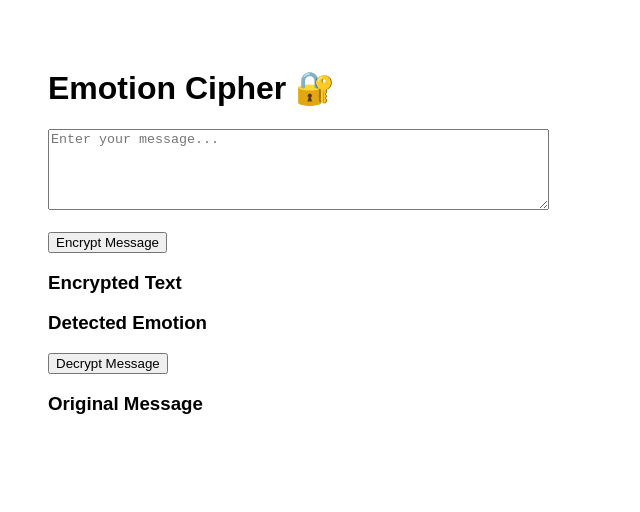
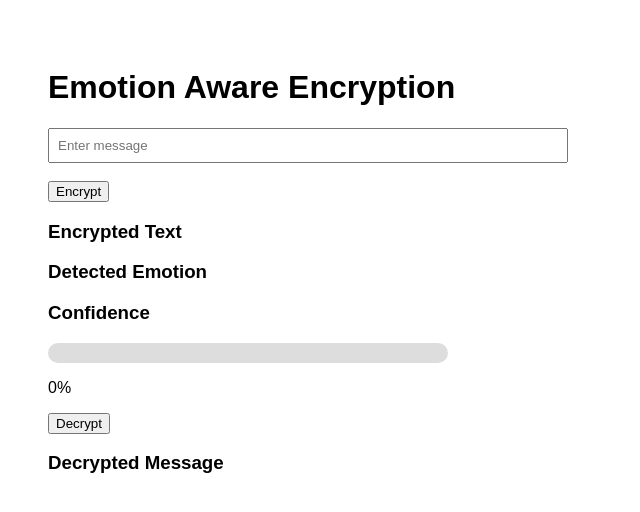
Before and after one commit to bnspopi/emotion-aware-encryption-system, a React (Vite) app in the folder frontend/: page / in a window 1280 px wide. Shown: the top 512 px of the page, without its empty margins (0-640 px from the left). Built offline with nearby package versions, Linux system fonts and the light colour scheme; the HTML template or start-up script is replaced by a standard one.

Commit message:
Update App.js

```diff
--- a/frontend/src/App.js
+++ b/frontend/src/App.js
@@ -1,61 +1,104 @@
-import React, { useState } from "react"
-import { encryptMessage, decryptMessage } from "./api"
+import React, { useState } from "react";
+import axios from "axios";
 
-export default function App(){
+function App() {
 
-  const [text,setText] = useState("")
-  const [cipher,setCipher] = useState("")
-  const [emotion,setEmotion] = useState("")
-  const [original,setOriginal] = useState("")
+  const [message, setMessage] = useState("");
+  const [encrypted, setEncrypted] = useState("");
+  const [emotion, setEmotion] = useState("");
+  const [confidence, setConfidence] = useState(0);
+  const [decrypted, setDecrypted] = useState("");
 
-  const encrypt = async () => {
+  const encryptMessage = async () => {
 
-    if(!text) return
+    try {
 
-    const res = await encryptMessage(text)
+      const res = await axios.post("http://127.0.0.1:5000/encrypt", {
+        message: message
+      });
 
-    setCipher(res.encrypted_text)
-    setEmotion(res.emotion)
+      setEncrypted(res.data.encrypted);
+      setEmotion(res.data.emotion);
+      setConfidence(res.data.confidence);
+
+    } catch (error) {
+
+      console.error(error);
+      alert("Encryption failed. Check backend.");
+
+    }
+  };
+
+  const decryptMessage = async () => {
+
+  try {
+
+    const res = await axios.post("http://127.0.0.1:5000/decrypt", {
+      encrypted: encrypted
+    });
+
+    setDecrypted(res.data.decrypted);
+
+  } catch (error) {
+
+    console.log(error);
+    alert("Backend not running");
+
   }
 
-  const decrypt = async () => {
-
-    if(!cipher) return
-
-    const res = await decryptMessage(cipher)
-
-    setOriginal(res.original_message)
-    setEmotion(res.emotion)
-  }
+};
 
   return (
+    <div style={{ padding: 40, fontFamily: "Arial" }}>
 
-    <div style={{padding:40,fontFamily:"Arial"}}>
+      <h1>Emotion Aware Encryption</h1>
 
-      <h1>Emotion Cipher 🔐</h1>
-
-      <textarea
-        rows="5"
-        cols="60"
-        placeholder="Enter your message..."
-        onChange={(e)=>setText(e.target.value)}
+      <input
+        style={{ width: 500, padding: 8 }}
+        value={message}
+        onChange={(e) => setMessage(e.target.value)}
+        placeholder="Enter message"
       />
 
       <br/><br/>
 
-      <button onClick={encrypt}>Encrypt Message</button>
+      <button onClick={encryptMessage}>Encrypt</button>
 
       <h3>Encrypted Text</h3>
-      <p>{cipher}</p>
+      <p style={{ wordBreak: "break-all" }}>{encrypted}</p>
 
       <h3>Detected Emotion</h3>
       <p>{emotion}</p>
 
-      <button onClick={decrypt}>Decrypt Message</button>
+      <h3>Confidence</h3>
 
-      <h3>Original Message</h3>
-      <p>{original}</p>
+      <div
+        style={{
+          width: "400px",
+          background: "#ddd",
+          height: "20px",
+          borderRadius: "10px"
+        }}
+      >
+        <div
+          style={{
+            width: confidence + "%",
+            background: "green",
+            height: "100%",
+            borderRadius: "10px"
+          }}
+        />
+      </div>
+
+      <p>{confidence}%</p>
+
+      <button onClick={decryptMessage}>Decrypt</button>
+
+      <h3>Decrypted Message</h3>
+      <p>{decrypted}</p>
 
     </div>
-  )
+  );
 }
+
+export default App;
```
